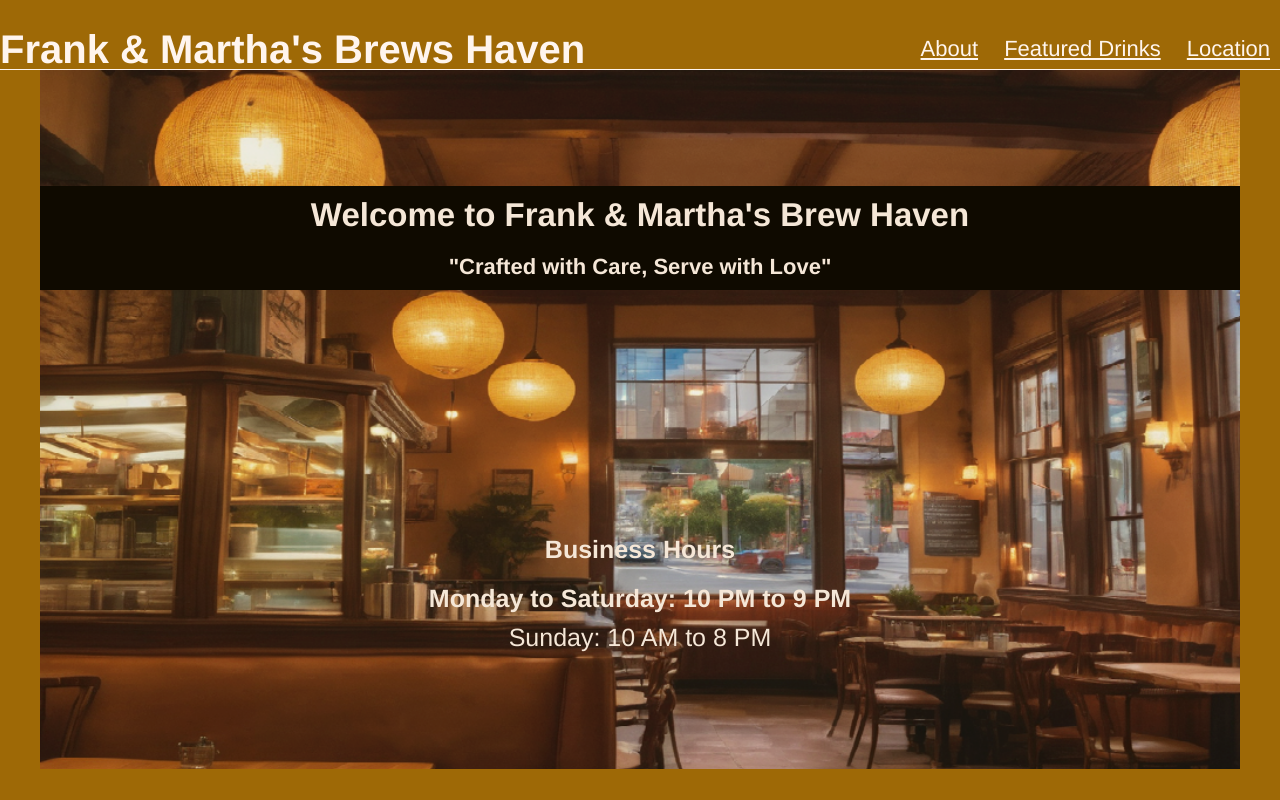
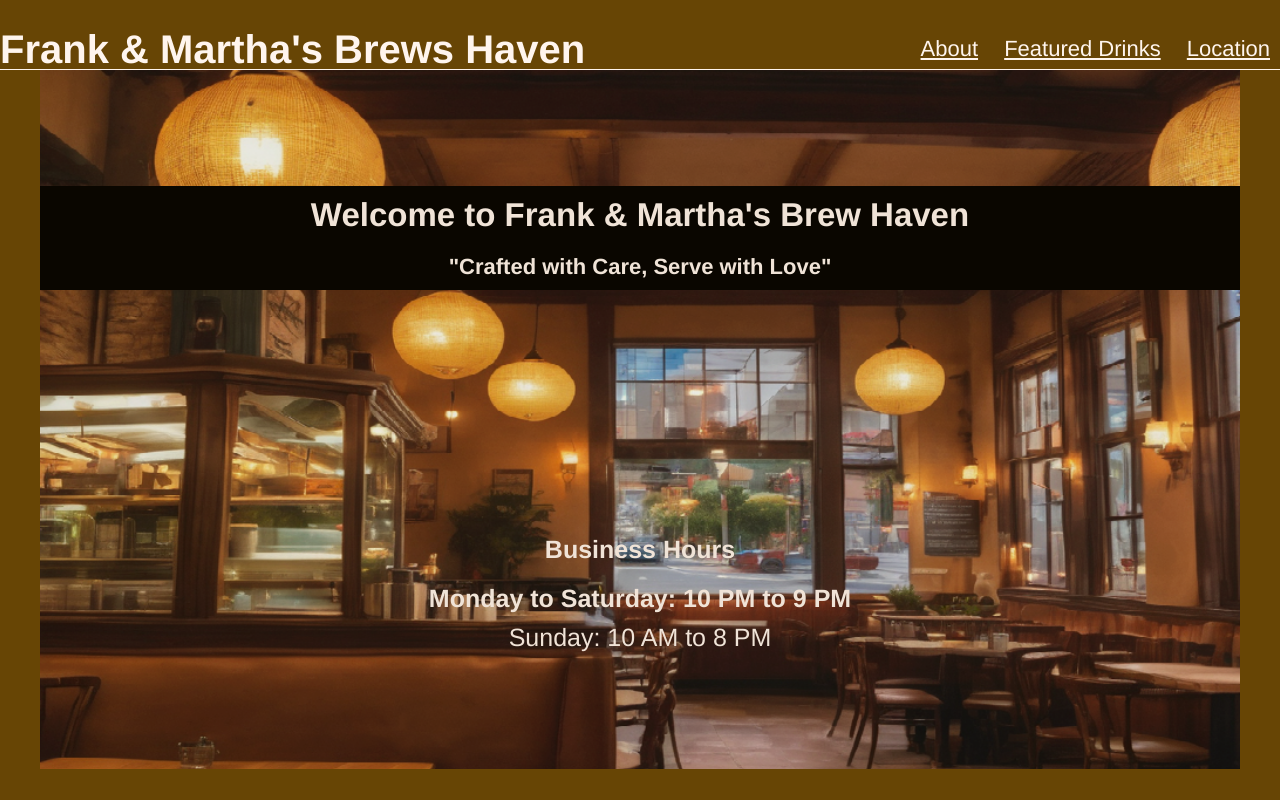
Before and after one commit to JhondrexAlde/CafeWebsite, a plain HTML site: page index.html in a window 1280 px wide. Shown: the top 800 px of the page. Drawn offline with Linux system fonts and the light colour scheme.

Commit message:
Add files via upload

```diff
--- a/styles.css
+++ b/styles.css
@@ -5,7 +5,7 @@ body{
   margin: 0;
   font-family: "helvetica", "sans-serif";
   color: seashell;
-  background-color: rgb(158, 105, 6);
+  background-color: rgb(103, 69, 5);
   font-size: 22px;
   text-align: center;
   display: block;
@@ -15,7 +15,7 @@ header{
   position: fixed;
   z-index: 1;
   height: 69px;
-  background-color: rgb(158, 105, 6);
+  background-color: rgb(103, 69, 5);
   border-bottom: 1px solid seashell;
   align-items: center;
 }
```
